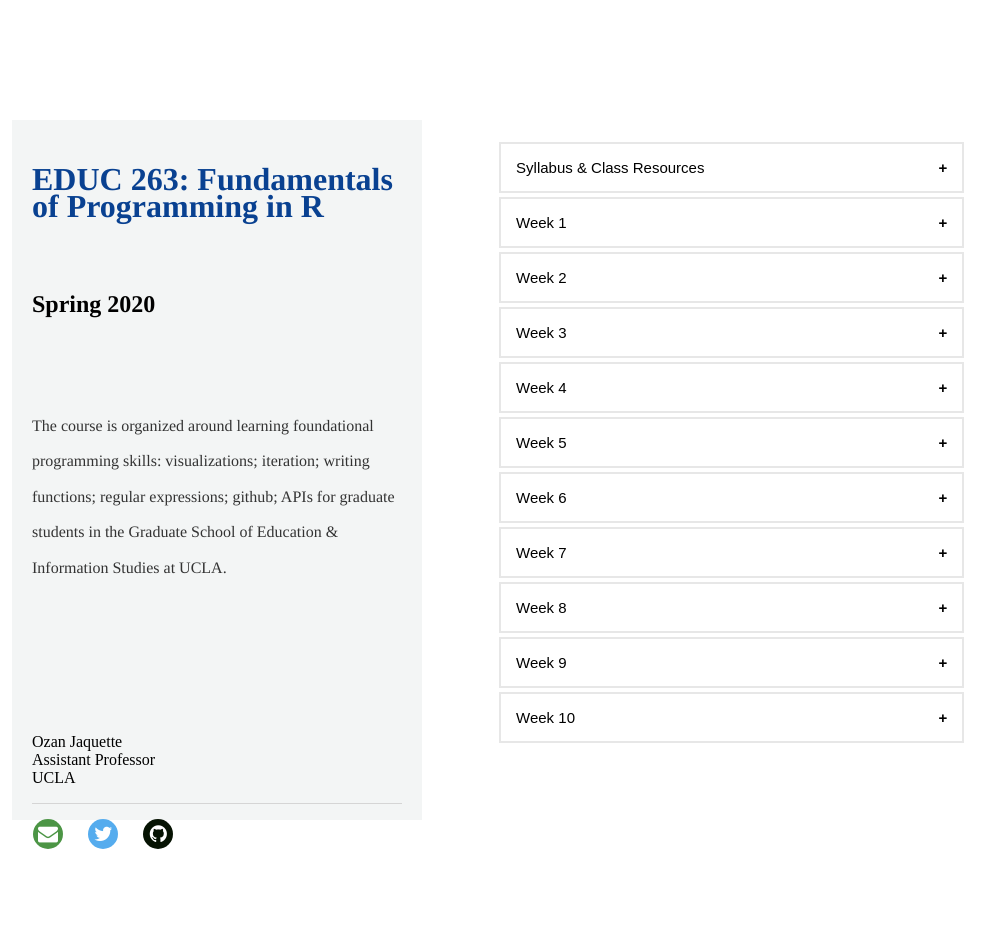
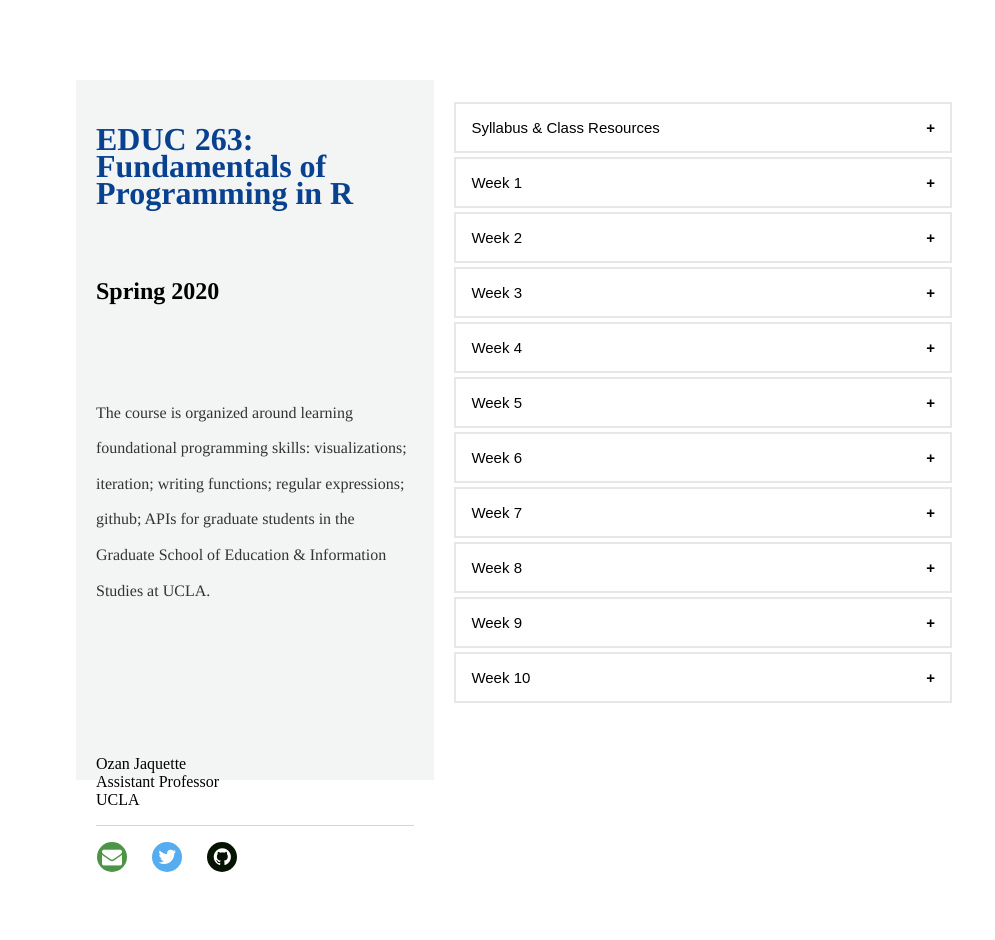
Before and after one commit to Rucla-ed/rclass2, a Jekyll site: the page built from README.md, in a window 1280 px wide. Shown: the whole page, without its empty margins (116-1111 px from the left). Built offline with Jekyll 4.4.1, drawn with Linux system fonts in a browser that asks for light colours; our own code applies the rules of GitHub Pages for plain Markdown files; after the commit the page ends 900 px from its top, so only the background shows below that.

Commit message:
changing collapsible size back & width of body

```diff
--- a/_layouts/default.html
+++ b/_layouts/default.html
@@ -14,7 +14,7 @@
   color: black;
   cursor: pointer;
   padding: 15px;
-  width: 90%;
+  width: 100%;
   border: 2px solid #e7e7e7;
   text-align: left;
   outline: none;
@@ -53,12 +53,12 @@
 .wrapper {
   margin: 2px auto;
   float: right;
-  width: 90%;
+  width: 100%;
 }
 
 .indented {
-  padding-left: 10pt;
-  padding-right: 10pt;
+  padding-left: 15pt;
+  padding-right: 15pt;
 }
 
 </style>
--- a/css/main.css
+++ b/css/main.css
@@ -1,4 +1,4 @@
-body { margin: 120px auto; width: 80%; }
+body { margin: 80px auto; width: 70%; }
 
 a { text-decoration: none; color: #999; }
 a:hover { text-decoration: underline; }
```
